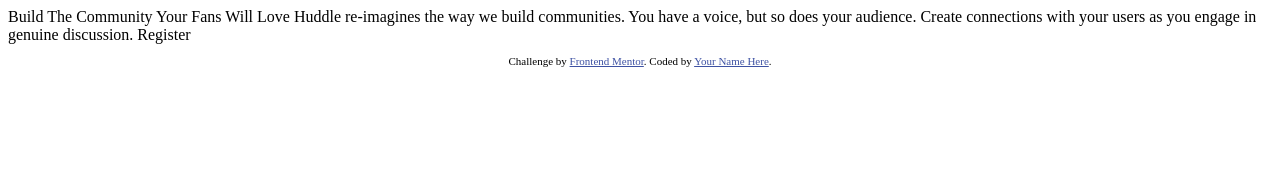
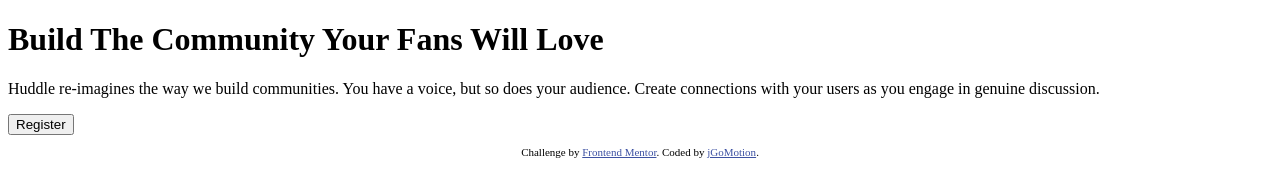
Before and after one commit to JshJshSinger/Huddle-Landing-FEM, a plain HTML site: page index.html in a window 1280 px wide. Drawn offline with Linux system fonts and the light colour scheme.

Commit message:
file org and setting styles and starting css file.

```diff
--- a/index.html
+++ b/index.html
@@ -5,7 +5,7 @@
   <meta name="viewport" content="width=device-width, initial-scale=1.0"> <!-- displays site properly based on user's device -->
 
   <link rel="icon" type="image/png" sizes="32x32" href="./images/favicon-32x32.png">
-
+  <link rel="stylesheet" href="styles.css">
   <title>Frontend Mentor | Huddle landing page with single introductory section</title>
 
   <!-- Feel free to remove these styles or customise in your own stylesheet 👍 -->
@@ -15,18 +15,21 @@
   </style>
 </head>
 <body>
-
+<H1 class="headline-main">
   Build The Community Your Fans Will Love
-
+</H1>
+<p class="copy-huddle-sales">
   Huddle re-imagines the way we build communities. You have a voice, but so does your audience.
   Create connections with your users as you engage in genuine discussion.
-
+</p>
+<button class="button-register">
   Register
-
+</button>
   <footer>
+    <div class="socialmedia-links"></div>
     <p class="attribution">
       Challenge by <a href="https://www.frontendmentor.io?ref=challenge" target="_blank">Frontend Mentor</a>.
-      Coded by <a href="#">Your Name Here</a>.
+      Coded by <a href="#">jGoMotion</a>.
     </p>
   </footer>
 </body>
```
Also changed, not shown: design/active-states.jpg (renamed from active-states.jpg), design/desktop-design.jpg (renamed from desktop-design.jpg), design/desktop-preview.jpg (renamed from desktop-preview.jpg), design/mobile-design.jpg (renamed from mobile-design.jpg), images/bg-desktop.svg (renamed from bg-desktop.svg), images/bg-mobile.svg (renamed from bg-mobile.svg), images/favicon-32x32.png (added), images/illustration-mockups.svg (renamed from illustration-mockups.svg), images/logo.svg (renamed from logo.svg), styles.css (added).
